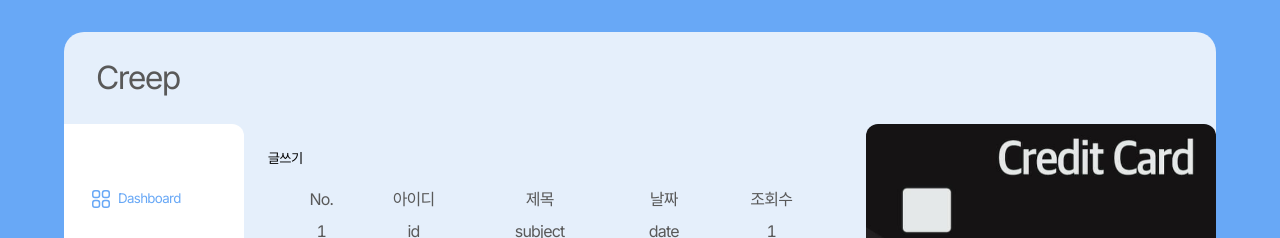
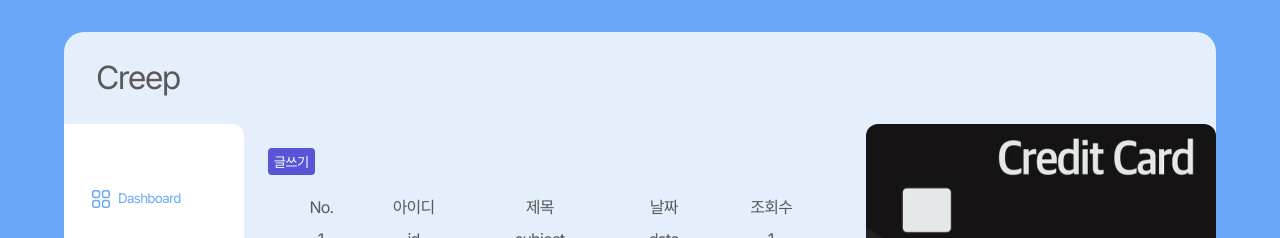
Before and after one commit to lumpenop/ButImACrypto, a React (Create React App) app: page /board in a window 1280 px wide. Shown: the top 238 px of the page. Built offline with nearby package versions, Linux system fonts and the light colour scheme; no server answers; a web font is replaced by a local one.

Commit message:
Add: button 디자인 변경, modal 닫기 만드는중

```diff
--- a/src/routes/Board/board.module.scss
+++ b/src/routes/Board/board.module.scss
@@ -3,6 +3,13 @@
 .tableContainer {
   width: 100%;
   padding: 24px;
+
+  .writeButton {
+    background-color: #5856d6;
+    color: #fff;
+    padding: 4px 6px;
+    border-radius: 4px;
+  }
 
   .tableBox {
     padding: 16px;
--- a/src/routes/Board/index.tsx
+++ b/src/routes/Board/index.tsx
@@ -1,5 +1,5 @@
 import styles from './board.module.scss'
-import { useState } from 'react'
+import { useState, MouseEvent } from 'react'
 import ModalPortal from './Modal/Portal'
 import Modal from './Modal'
 
@@ -11,15 +11,19 @@ const body = [
 const Board = () => {
   const [isModal, setIsModal] = useState(false)
 
-  const handleModal = () => {
+  const handleModal = (event: MouseEvent<HTMLButtonElement>) => {
+    event.stopPropagation()
     setIsModal((prev) => !prev)
+  }
+  const clickNotModal = () => {
+    setIsModal(false)
   }
   return (
     <div className={styles.tableContainer}>
-      <button type='button' onClick={handleModal}>
+      <button className={styles.writeButton} type='button' onClick={handleModal}>
         글쓰기
       </button>
-      <ModalPortal>{isModal && <Modal />}</ModalPortal>
+      <ModalPortal>{isModal && <Modal setIsModal={setIsModal} />}</ModalPortal>
       <div className={styles.tableBox}>
         <table className={styles.table}>
           <thead>
```
Also changed, not shown: src/routes/Board/Modal/index.tsx (+7 -2 lines).
